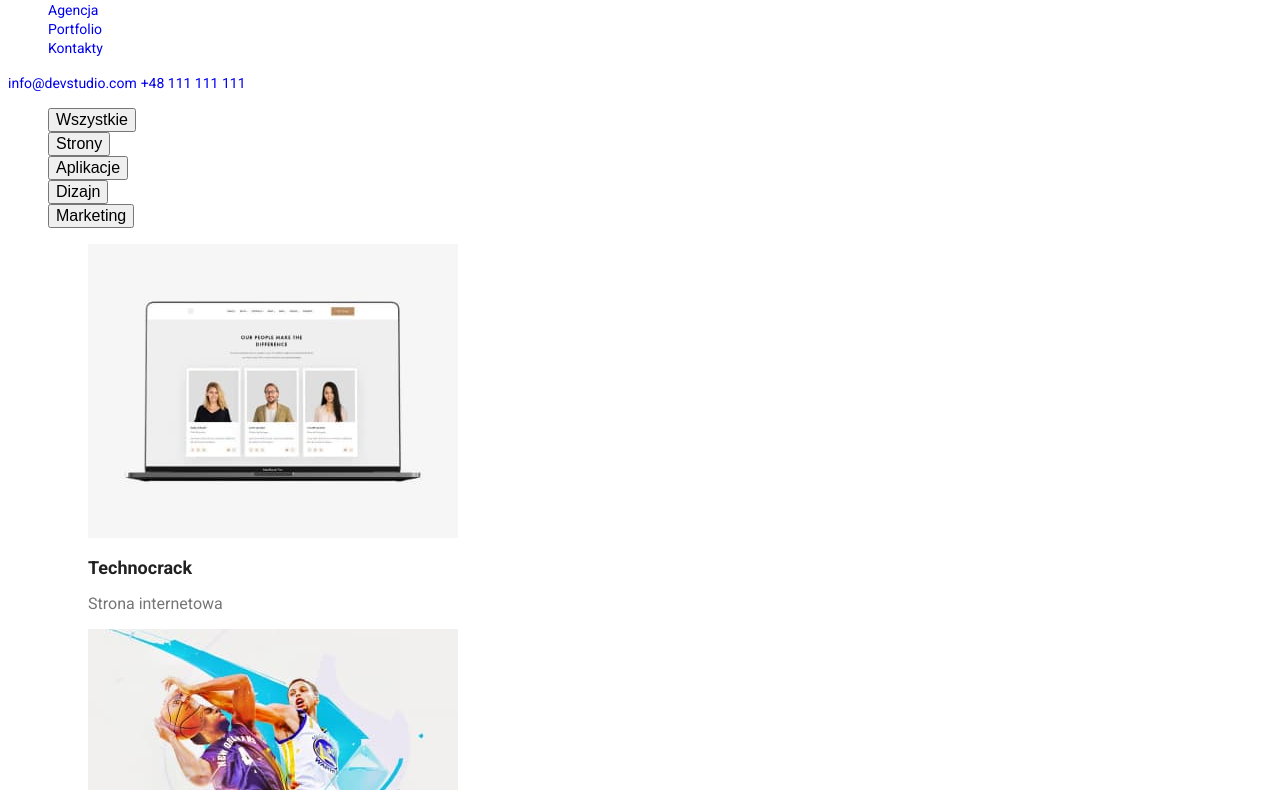
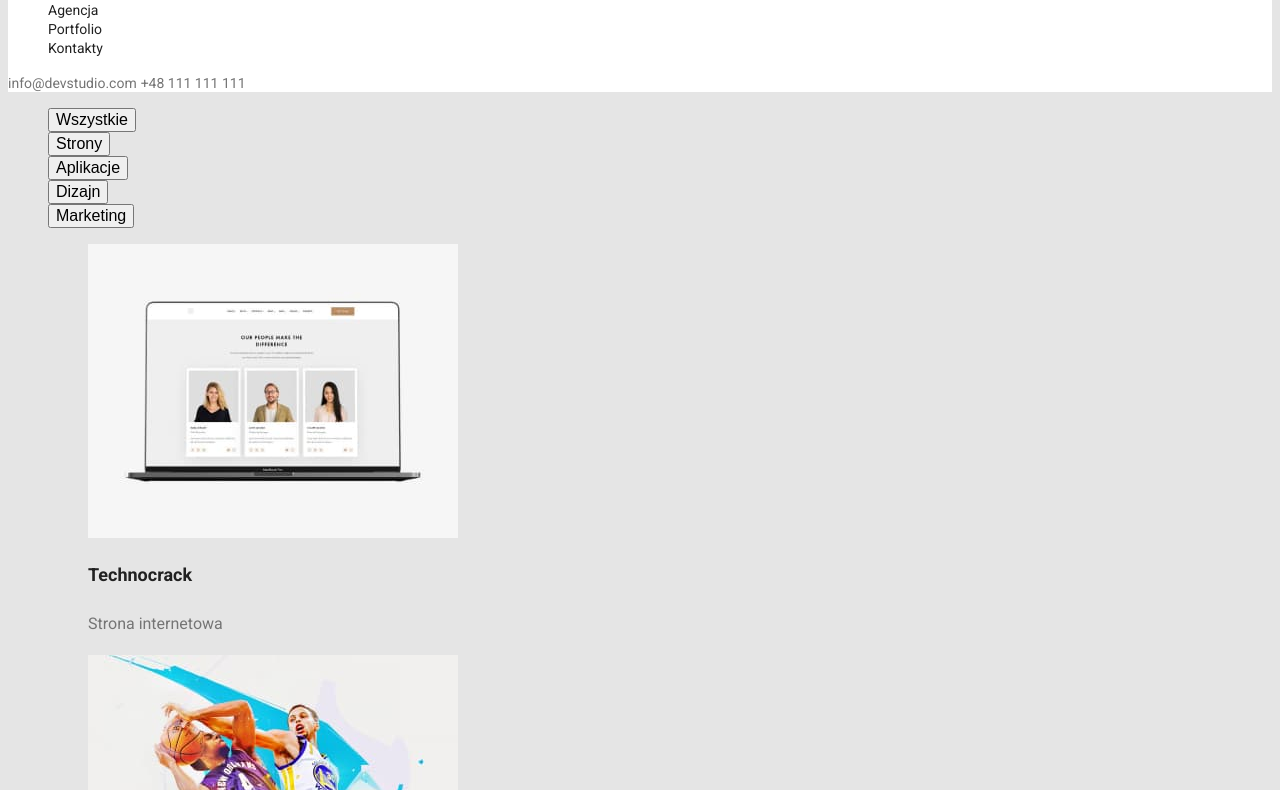
Before and after one commit to MichalStec01/goit-markup-hw-02, a plain HTML site: page portfolio.html in a window 1280 px wide. Shown: the part 62-852 px from the top of the page. Drawn offline with Linux system fonts and the light colour scheme.

Commit message:
portfolio zrobione

```diff
--- a/css/styles.css
+++ b/css/styles.css
@@ -15,6 +15,7 @@
 body {
     font-family: var(--first-font);
     color: var(--first-color);
+    background-color: var(--first-background-color);
 }
 ul {
     list-style-type: var(--list-style-type);
@@ -35,14 +36,26 @@ ul {
     cursor:var(--first-cursor);
     color:var(--third-color);
 }
+.contact-link:hover,
+.contact-link:focus {
+    cursor:var(--first-cursor);
+    color:var(--third-color);
+}
 .link,
-.address-link {
+.address-link,
+.contact-link {
     text-decoration: none;
     font-size: 14px;
 }
+.link {
+    color:var(--first-color)
+}
+.contact-link {
+    color:var(--second-color);
+}
 .address-link {
     color:var(--fourth-color);
-    line-height: 24px;
+      line-height: 1.714;
 }
 .address {
     font-style: normal;
@@ -66,8 +79,12 @@ span {
 .service-desc {
     color:var(--second-color);
 }
+.alt {
+    line-height: 1.875;
+}
 .description {
     font-size: 18px;
+    line-height: 2;
 }
 .btn {
     font-size: 16px;
@@ -86,6 +103,9 @@ h2 {
     font-size: 16px;
     font-weight: 500;
 }
+#header{
+    background-color: var(--fourth-color);
+}
 #footer{
     background-color: var(--second-background-color);
     height: 252px;
--- a/portfolio.html
+++ b/portfolio.html
@@ -11,7 +11,7 @@
 rel="stylesheet">
 </head>
 <body>
-    <header>
+    <div id="header">
         <nav>
             <ul>
                 <li><a class="header-logo" href="index.html"><span>Web</span>Studio</a></li>
@@ -22,9 +22,9 @@ rel="stylesheet">
                 <li><a class="link" href="#">Kontakty</a></li>
             </ul>
         </nav>
-        <a class="link" href="mailto:info@devstudio.com">info@devstudio.com</a>
-        <a class="link" href="tel:+48111111111">+48 111 111 111</a>
-    </header>
+        <a class="contact-link" href="mailto:info@devstudio.com">info@devstudio.com</a>
+        <a class="contact-link" href="tel:+48111111111">+48 111 111 111</a>
+    </div>
     <main>
         <ul class="buttons">
             <li><button class="btn" type="button">Wszystkie</button></li>
```
